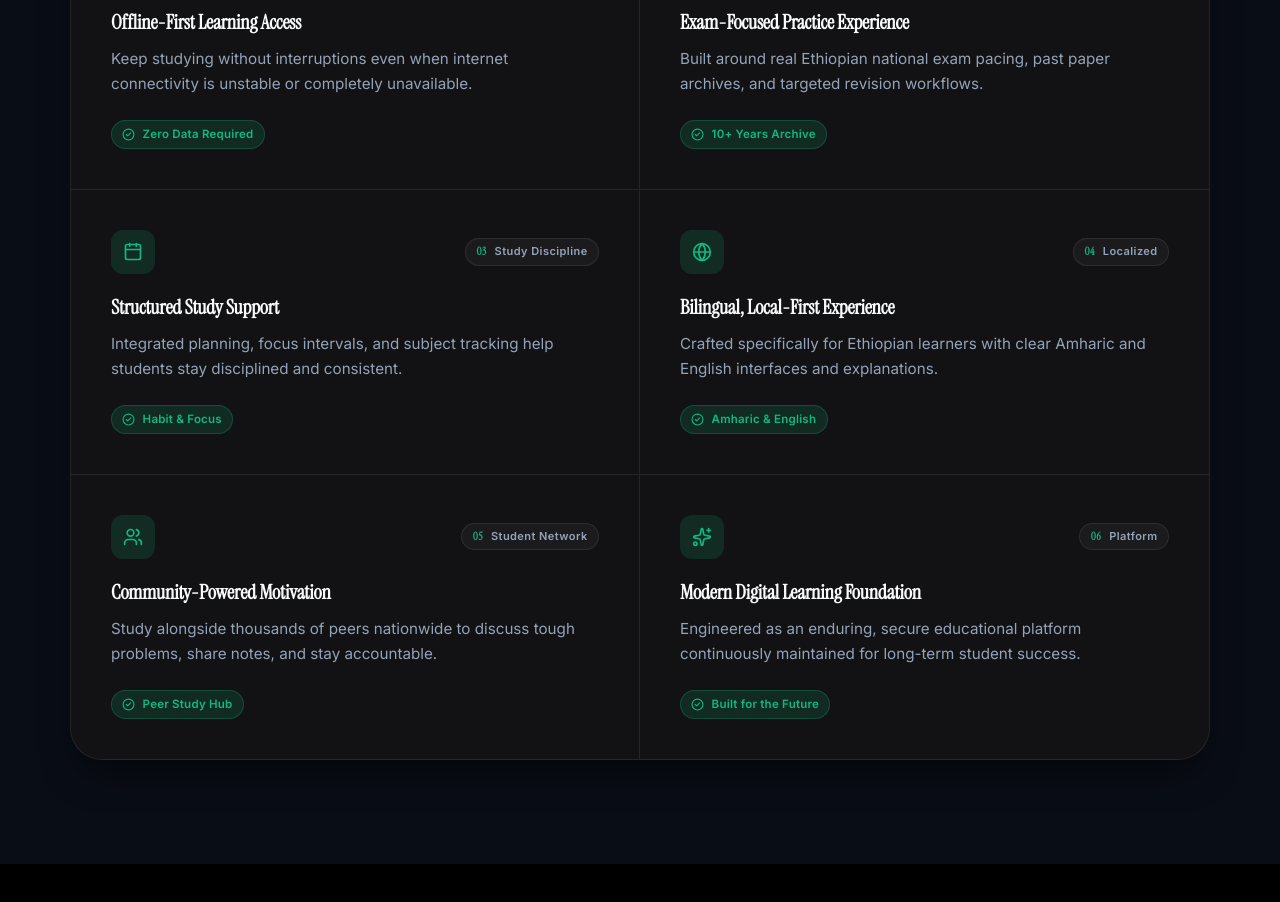
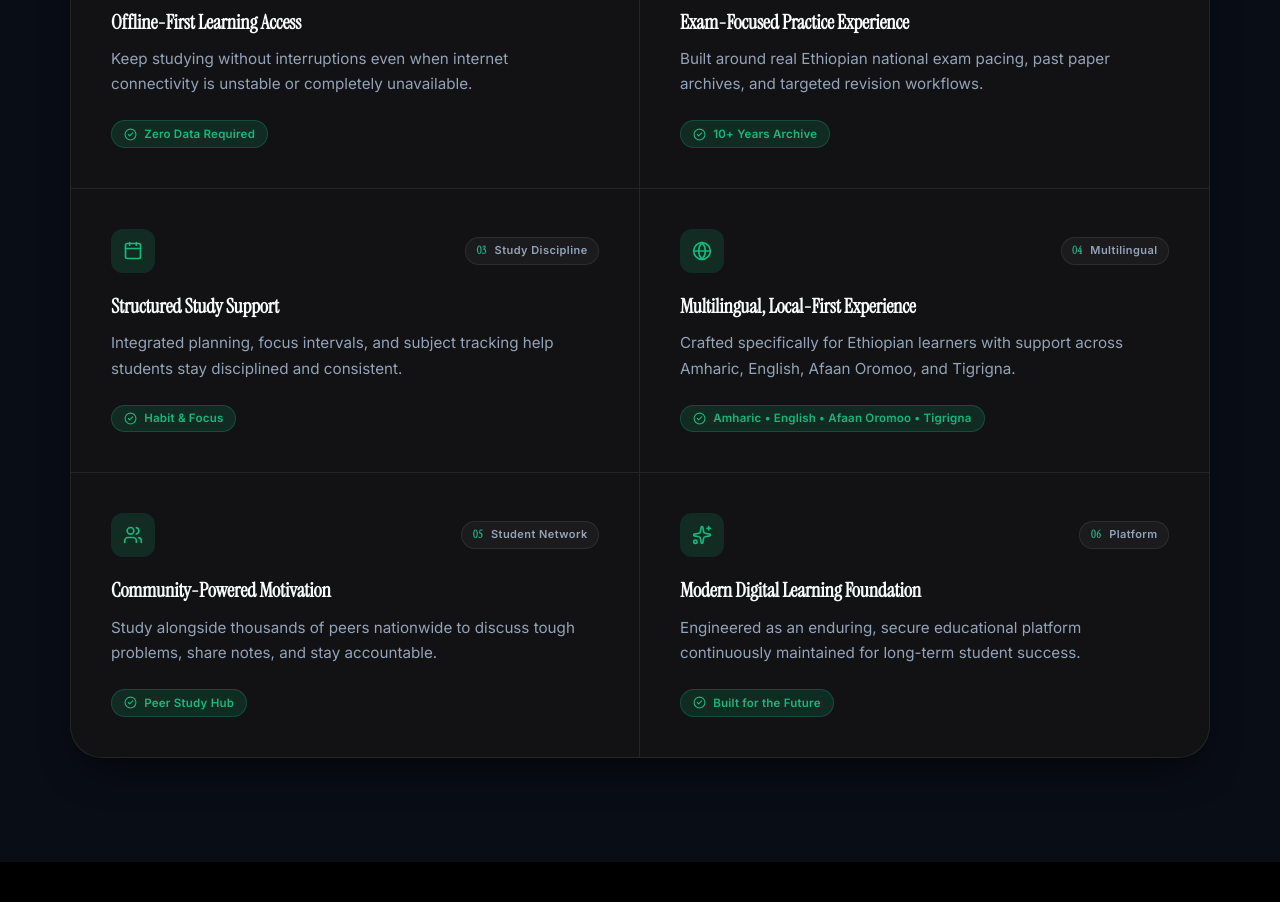
Before and after one commit to abii16/Mesob_Academy, a React (Vite) app: page / in a window 1280 px wide. Shown: the part 2920-3822 px from the top of the page. Built offline with nearby package versions, Linux system fonts and the light colour scheme.

Commit message:
content(why-mesob): expand feature 04 to Multilingual supporting Amharic, English, Afaan Oromoo, and Tigrigna

```diff
--- a/src/components/sections/Comparison.jsx
+++ b/src/components/sections/Comparison.jsx
@@ -50,10 +50,10 @@ const Comparison = ({ language }) => {
         },
         {
           num: "04",
-          name: "Bilingual, Local-First Experience",
-          detail: "Crafted specifically for Ethiopian learners with clear Amharic and English interfaces and explanations.",
-          tag: "Localized",
-          badge: "Amharic & English"
+          name: "Multilingual, Local-First Experience",
+          detail: "Crafted specifically for Ethiopian learners with support across Amharic, English, Afaan Oromoo, and Tigrigna.",
+          tag: "Multilingual",
+          badge: "Amharic • English • Afaan Oromoo • Tigrigna"
         },
         {
           num: "05",
@@ -99,10 +99,10 @@ const Comparison = ({ language }) => {
         },
         {
           num: "04",
-          name: "አገርኛና ሁለት ቋንቋዎችን ያማከለ",
-          detail: "ለኢትዮጵያ ተማሪዎች ምቹ በሆነ አማርኛ እና እንግሊዝኛ የተዘጋጀ ግልጽ እና ቀላል የመማር ጉዞ።",
-          tag: "አገርኛ ፕላትፎርም",
-          badge: "አማርኛ እና እንግሊዝኛ"
+          name: "አገርኛና ባለብዙ ቋንቋ ተደራሽነት",
+          detail: "ለኢትዮጵያ ተማሪዎች ምቹ በሆነ አማርኛ፣ እንግሊዝኛ፣ አፋን ኦሮሞ እና ትግርኛ ቋንቋዎች የተዘጋጀ ግልጽ የመማር ጉዞ።",
+          tag: "ባለብዙ ቋንቋ",
+          badge: "አማርኛ • እንግሊዝኛ • አፋን ኦሮሞ • ትግርኛ"
         },
         {
           num: "05",
--- a/src/styles/sections/Comparison.css
+++ b/src/styles/sections/Comparison.css
@@ -160,10 +160,13 @@
   font-weight: 600;
   color: var(--color-primary);
   background: var(--color-primary-container);
-  padding: 0.25rem 0.65rem;
+  padding: 0.3rem 0.75rem;
   border-radius: var(--radius-full);
   border: 1px solid rgba(16, 185, 129, 0.25);
   letter-spacing: 0.02em;
+  max-width: 100%;
+  flex-wrap: wrap;
+  line-height: 1.4;
 }
 
 /* Mobile & Tablet Responsive */
```
